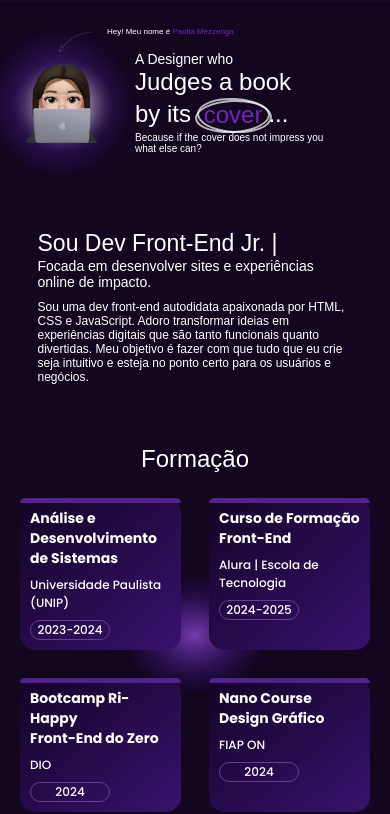
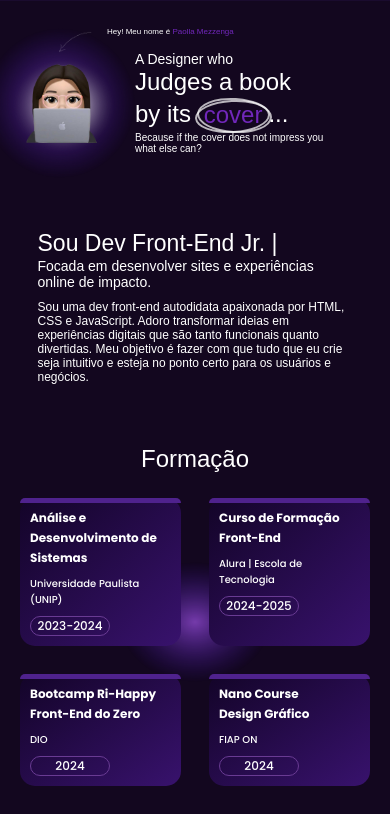
Before and after one commit to paolla-mezzenga/portfolio-purple, a plain HTML site: page index.html in a window 390 px wide. Shown: the part 64-878 px from the top of the page. Drawn offline with Linux system fonts and the light colour scheme; a web font is replaced by a local one.

Commit message:
Ajuste tamanho da fonte (formação) responsividade celular

```diff
--- a/styles/styles.css
+++ b/styles/styles.css
@@ -957,11 +957,11 @@ body{
     }
 
     .formacao_h2 {
-        font-size: 14px; /* Reduz o tamanho do subtítulo */
+        font-size: 12px; /* Reduz o tamanho do subtítulo */
     }
 
     .formacao_paragrafo {
-        font-size: 12px; /* Reduz o tamanho do parágrafo */
+        font-size: 10px; /* Reduz o tamanho do parágrafo */
     }
 
     .formacao_data {
```
